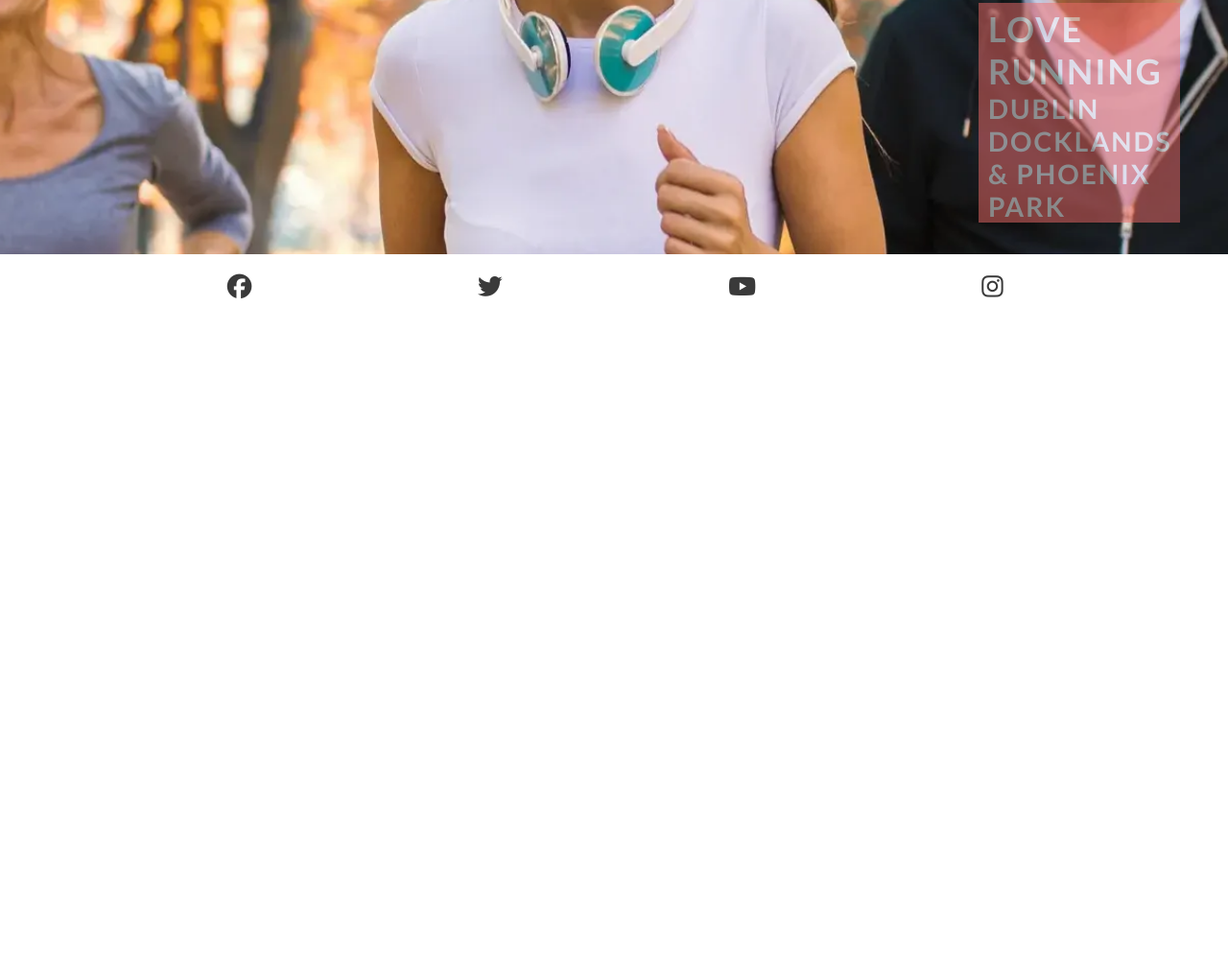
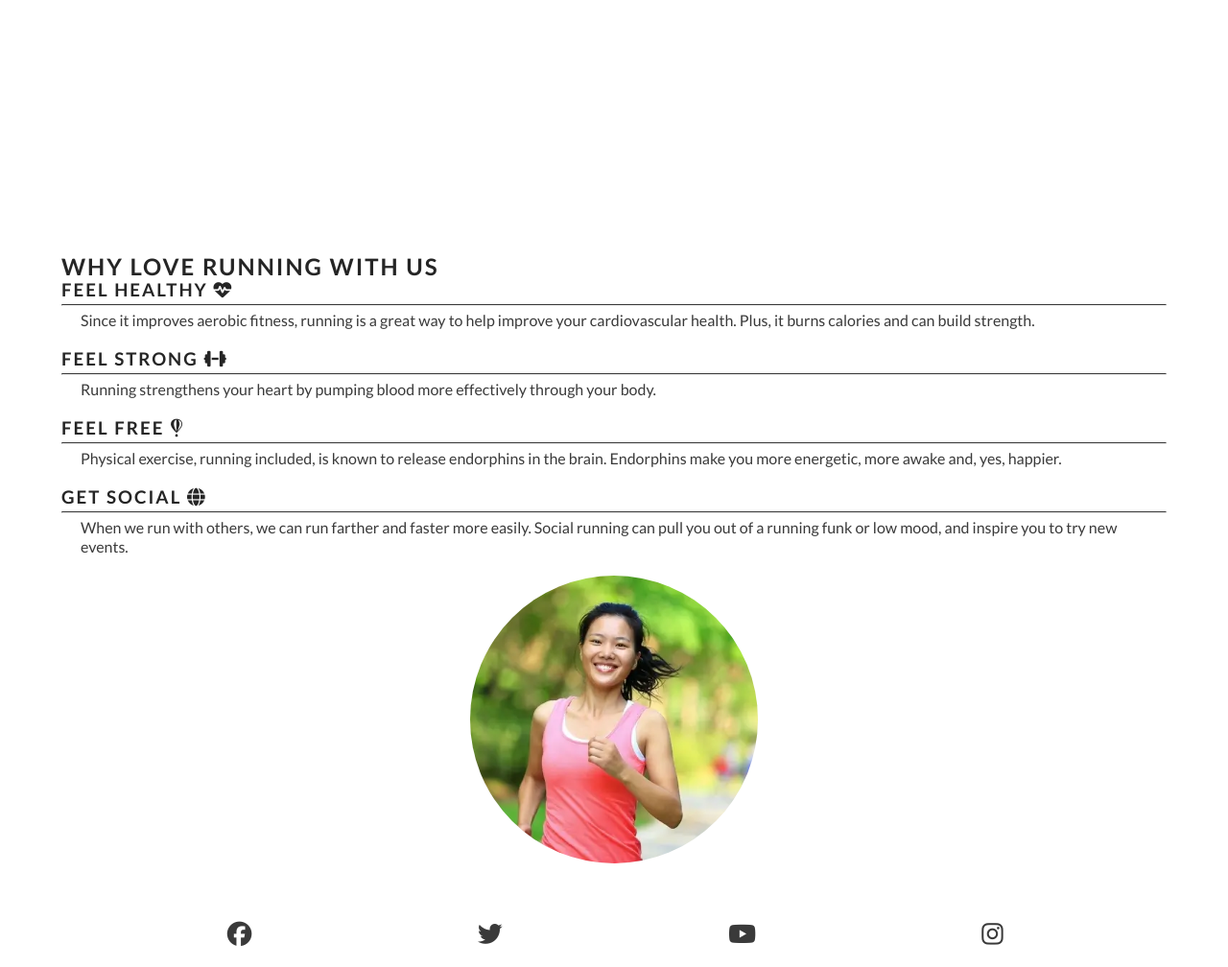
Before and after one commit to laminsaidy/love-fitness, a plain HTML site: page index.html in a window 1280 px wide. Shown: the part 467-1475 px from the top of the page at 96% size. Before the commit the page ends 800 px from the top, so only its background shows below. Drawn offline with Linux system fonts and the light colour scheme.

Commit message:
Add a circular image to the reasons section

```diff
--- a/assets/css/style.css
+++ b/assets/css/style.css
@@ -100,16 +100,20 @@ nav {
     font-size: 2rem;
 }
 
-/*main content*/
+/* Main content */
 main {
-    /*make main element to take up any suplus space to push footer down*/
+    /* Make main element take up any surplus space to push footer down */
     flex: 1 0 auto;
     margin-top: 47px;
+}
+
+/*hero content*/
+#hero {
     height: 600%;
     width: 100%;
     background: url("../images/hero-image.webp") no-repeat center center/cover;
     position: relative;
-
+    margin-bottom: 600px
 }
 
 #cover-text {
@@ -130,14 +134,58 @@ main {
         0px 0px 15px white,
         15px 10px 10px black,
 
-
-
 }
 
 #cover-text>h2,
 #cover-text>h3 {
     color: #ffffff;
 
+}
+
+/* Reasons section */
+#reasons {
+    width: 90%;
+    margin: 20px auto;
+
+}
+
+#reaons h2 {
+    margin-bottom: 50px;
+    text-align: center;
+    font-size: 280%;
+}
+
+#benefits-physical>div,
+#benefits-mental>div {
+    line-height: 20px;
+    margin-bottom: 20px;
+}
+
+#benefits p {
+    padding: 0 20px;
+}
+
+#benefits hr {
+    border-top: 1px solid #3a3a3a;
+    margin: 5px 0;
+}
+
+#circle-cover-bg {
+    background: url("../images/reasons-image.webp") no-repeat top center/cover;
+    height: 90vw;
+    width: 90vw;
+    margin-bottom: 20px;
+    /* makes the square image into a circle */
+    border-radius: 50%;
+    max-width: 300px;
+    max-height: 300px;
+
+}
+
+#benefits-image {
+    display: flex;
+    align-items: center;
+    justify-content: center;
 }
 
 /*footer*/
@@ -154,33 +202,6 @@ main {
     padding: 5%;
     color: #3a3a3a;
 }
-
-#reasons {
-    width: 90%;
-    margin: 20px auto;
-}
-
-#reasons h2 {
-    margin-bottom: 20px;
-    text-align: center;
-    font-size: 280%;
-}
-
-#benefits-physical > div,
-#benefits-mental > div {
-    line-height: 20px;
-    margin-bottom: 20px;
-}
-
-#benefits p {
-    padding: 0 20px;
-}
-
-hr {
-    border-top: 1px solid #3a3a3a;
-    margin: 5px 0;
-}
-
 
 
 /* Media queri: for Tablets and larger (768px or more) */
--- a/index.html
+++ b/index.html
@@ -42,8 +42,8 @@
 
     <!--main content-->
     <main>
-        <section id="hero">
-            <div id="cover-text">
+        <section>
+            <div id="hero" id="cover-text">
                 <h2>Love Running</h2>
                 <h3>Dublin Docklands & Phoenix Park</h3>
             </div>
@@ -54,7 +54,7 @@
             <div id="benefits">
                 <div id="benefits-physical">
                     <div>
-                        <h3>Feel Healthy <i class="fa-solid fa-heartbeat"></i></h3>
+                        <h3>Feel Healthy <i class="fa-solid fa-heart-pulse"></i></h3>
                         <hr>
                         <p>Since it improves aerobic fitness, running is a great way to help improve your cardiovascular
                             health. Plus, it burns calories and can build strength.</p>
@@ -78,6 +78,10 @@
                         <p>When we run with others, we can run farther and faster more easily. Social running can pull
                             you out of a running funk or low mood, and inspire you to try new events.</p>
                     </div>
+                </div>
+                <div id="benefits-image">
+                    <div id="circle-cover-bg"></div>
+
                 </div>
             </div>
         </section>
```
Also changed, not shown: assets/images/reasons-image.webp (added).
